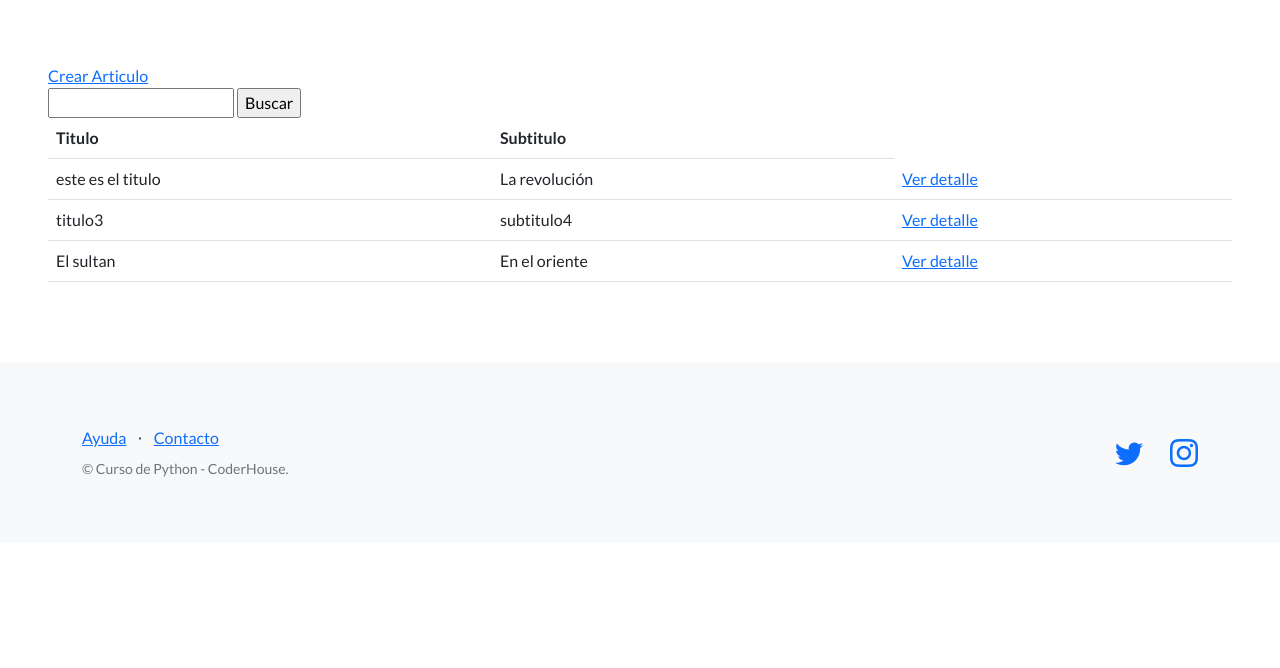
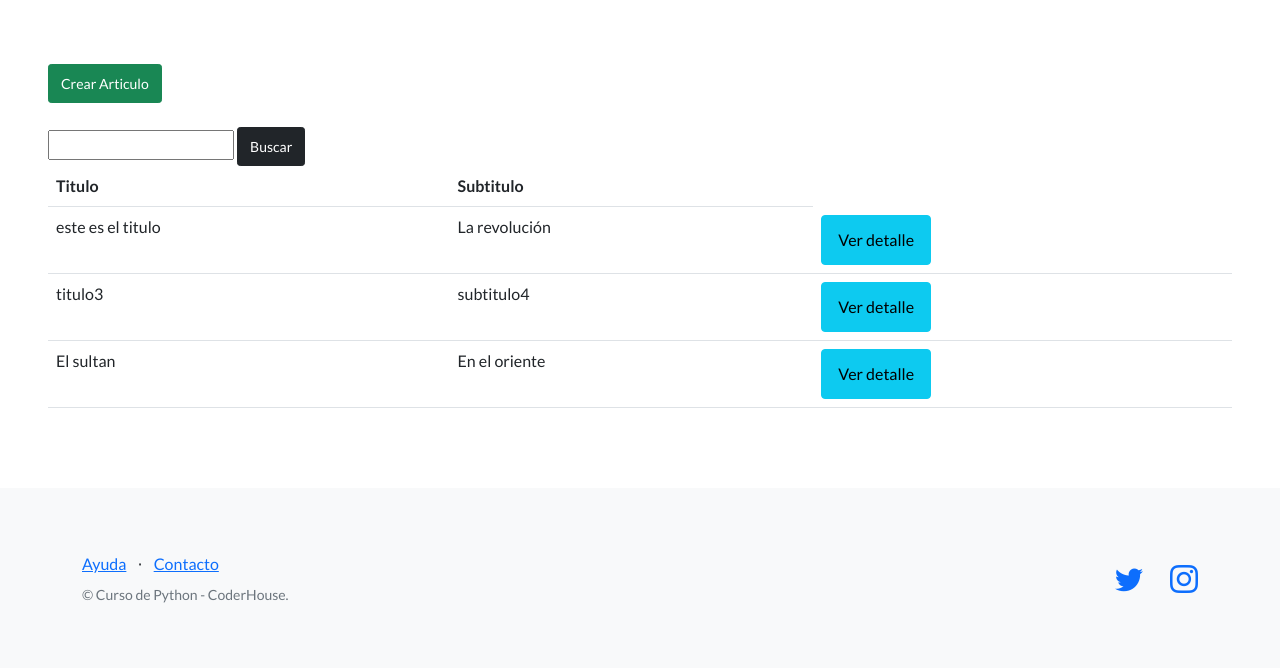
Before and after one commit to Edu20/Proyecto_final, a Django app: page /info/articulos/ in a window 1280 px wide. Shown: the part 66-734 px from the top of the page. Run offline with Django 4.2, Linux system fonts and the light colour scheme; data comes from the database, SQL or seed files in the repository; both versions use the stored data as it was after the commit; some libraries are stand-ins or nearby versions.

Commit message:
agregando estilo a los botones

```diff
--- a/articulos/templates/articulos/detalle_articulo.html
+++ b/articulos/templates/articulos/detalle_articulo.html
@@ -23,12 +23,12 @@
                 <td>{{ articulo.fecha }}</td>
                 {% if user == articulo.creador %}
                 <td>
-                    <a href="{% url 'editar_articulos' articulo.id %}">Editar</a>
+                    <a class="btn btn-secondary btn-sm" href="{% url 'editar_articulos' articulo.id %}">Editar</a>
                 </td>
                 <td>
                     <form action="{% url 'eliminar_articulos' articulo.id %}" method="post">
                         {% csrf_token %}
-                        <input type="submit" value="Eliminar">
+                        <input type="submit" class="btn btn-danger btn-sm" value="Eliminar">
                     </form>
                     {% endif %}
                 </td>
--- a/articulos/templates/articulos/lista_articulos.html
+++ b/articulos/templates/articulos/lista_articulos.html
@@ -2,11 +2,13 @@
 
 {% block contenido %}
 <section>
-    <a href="{% url 'crear_articulos' %}">Crear Articulo</a>
+    <a class="btn btn-success btn-sm" href="{% url 'crear_articulos' %}">Crear Articulo</a>
+    <br>
+    <br>
     <form action="{% url 'buscar_articulos' %}" method="post">
         {% csrf_token %}
-        <input type="text" name="busqueda">
-        <input type="submit" value="Buscar">
+        <input type="text"  name="busqueda">
+        <input type="submit" class="btn btn-dark btn-sm" value="Buscar">
     </form>
     <table class="table">
         <tbody>
@@ -18,7 +20,7 @@
             <tr>
                 <td>{{ articulo.titulo }}</td>
                 <td>{{ articulo.subtitulo }}</td>
-                <td><a href="{% url 'detalle_articulos' articulo.id %}">Ver detalle</a></td>
+                <td><a class="btn btn-info" href="{% url 'detalle_articulos' articulo.id %}">Ver detalle</a></td>
             </tr>
             {% endfor %}
         </tbody>
```
Also changed, not shown: db.sqlite3.
